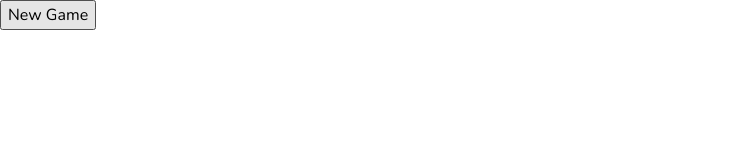
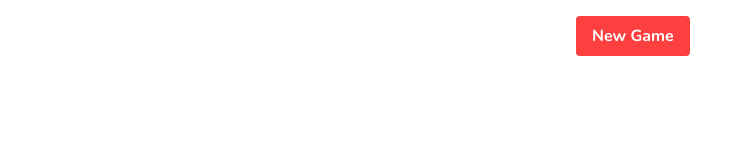
Before and after one commit to PandesalPanpan/odin-battleship, a website built with webpack: page src/template.html in a window 1280 px wide. Shown: the whole page, without its empty margins (0-753 px from the left). Built offline with nearby package versions, Linux system fonts and the light colour scheme.

Commit message:
Style: less opacity if the game is over and styling on the new game button

```diff
--- a/src/styles.css
+++ b/src/styles.css
@@ -155,3 +155,19 @@ dialog::backdrop {
 .modal-button:hover {
   background: #0056b3;
 }
+
+.game-container.game-over {
+  opacity: 0.7;
+  pointer-events: none;
+}
+
+.new-game-button {
+  margin: 1rem 45vw;
+  padding: 0.5rem 1rem;
+  background: #fc3f3f;
+  color: white;
+  font-weight: bold;
+  border: none;
+  border-radius: 4px;
+  cursor: pointer;
+}
```
